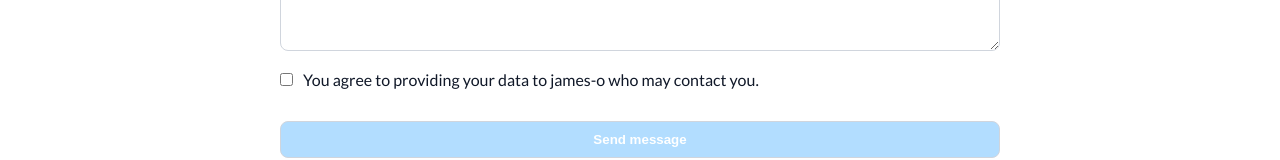
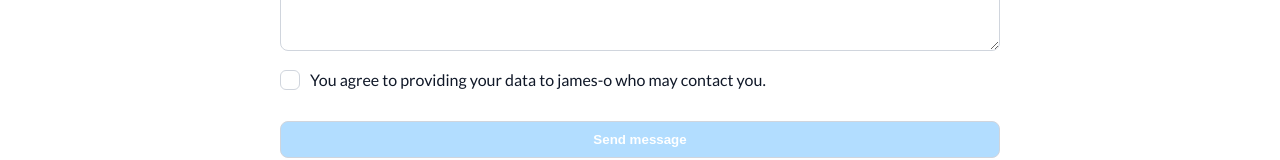
Before and after one commit to jaydhales/linktree-clone, a React (Vite) app: page /contact in a window 1280 px wide. Shown: the part 419-579 px from the top of the page. Built offline with nearby package versions, Linux system fonts and the light colour scheme.

Commit message:
feat: customized checkbox

```diff
--- a/src/Logic/FormLogic.js
+++ b/src/Logic/FormLogic.js
@@ -22,8 +22,6 @@ const formLogic = () => {
       window.scrollTo(0, 0);
       setHasSubmitted(true);
       setContactData(initialData);
-      setHasUserAgreed(false);
-
       setTimeout(() => {
         setHasSubmitted(false);
       }, 3000);
@@ -42,6 +40,7 @@ const formLogic = () => {
     window.scrollTo(0, 150);
     setErrors(validateData(contactData));
     setIsSubmitting(true);
+    setHasUserAgreed(false);
   };
 
   const validateData = (values) => {
--- a/src/Routes/Contact.jsx
+++ b/src/Routes/Contact.jsx
@@ -1,5 +1,6 @@
 import formLogic from "../Logic/FormLogic";
 import "../styles/Contact.css";
+import check from "../assets/check.svg";
 
 const Contact = ({ name }) => {
   const {
@@ -87,13 +88,15 @@ const Contact = ({ name }) => {
       </div>
 
       <div className="form-check">
-        <input
-          type="checkbox"
-          id="agree"
-          checked={hasUserAgreed}
-          onChange={(e) => setHasUserAgreed(e.target.checked)}
-        />
         <label htmlFor="agree">
+          <input
+            type="checkbox"
+            id="agree"
+            checked={hasUserAgreed}
+            onChange={(e) => setHasUserAgreed(e.target.checked)}
+          />
+          <img src={check} alt="checkmark" className="check-mark" />
+          <span className="check-box"></span>
           You agree to providing your data to {name} who may contact you.
         </label>
       </div>
--- a/src/styles/Contact.css
+++ b/src/styles/Contact.css
@@ -56,8 +56,46 @@ p.success {
 }
 
 .form-check {
-  display: flex;
-  gap: 10px;
+  position: relative;
+  padding-left: 30px;
+}
+
+#agree {
+  opacity: 0;
+  height: 0;
+  width: 0;
+}
+
+.check-mark {
+  position: absolute;
+  left: 4px;
+  top: 5px;
+  display: none;
+  cursor: pointer;
+}
+
+.check-box {
+  position: absolute;
+  top: 0;
+  left: 0;
+  width: 20px;
+  height: 20px;
+  border: 1px solid #d0d5dd;
+  border-radius: 6px;
+  cursor: pointer;
+}
+
+.check-box:hover,
+.check-mark:focus-visible ~ .check-box {
+  box-shadow: 0px 0px 0px 4px #d1e9ff;
+}
+
+#agree:checked ~ .check-mark {
+  display: block;
+}
+
+#agree:checked ~ .check-box {
+  border: 1px solid #1570ef;
 }
 
 #message {
```
Also changed, not shown: src/assets/check.svg (added).
